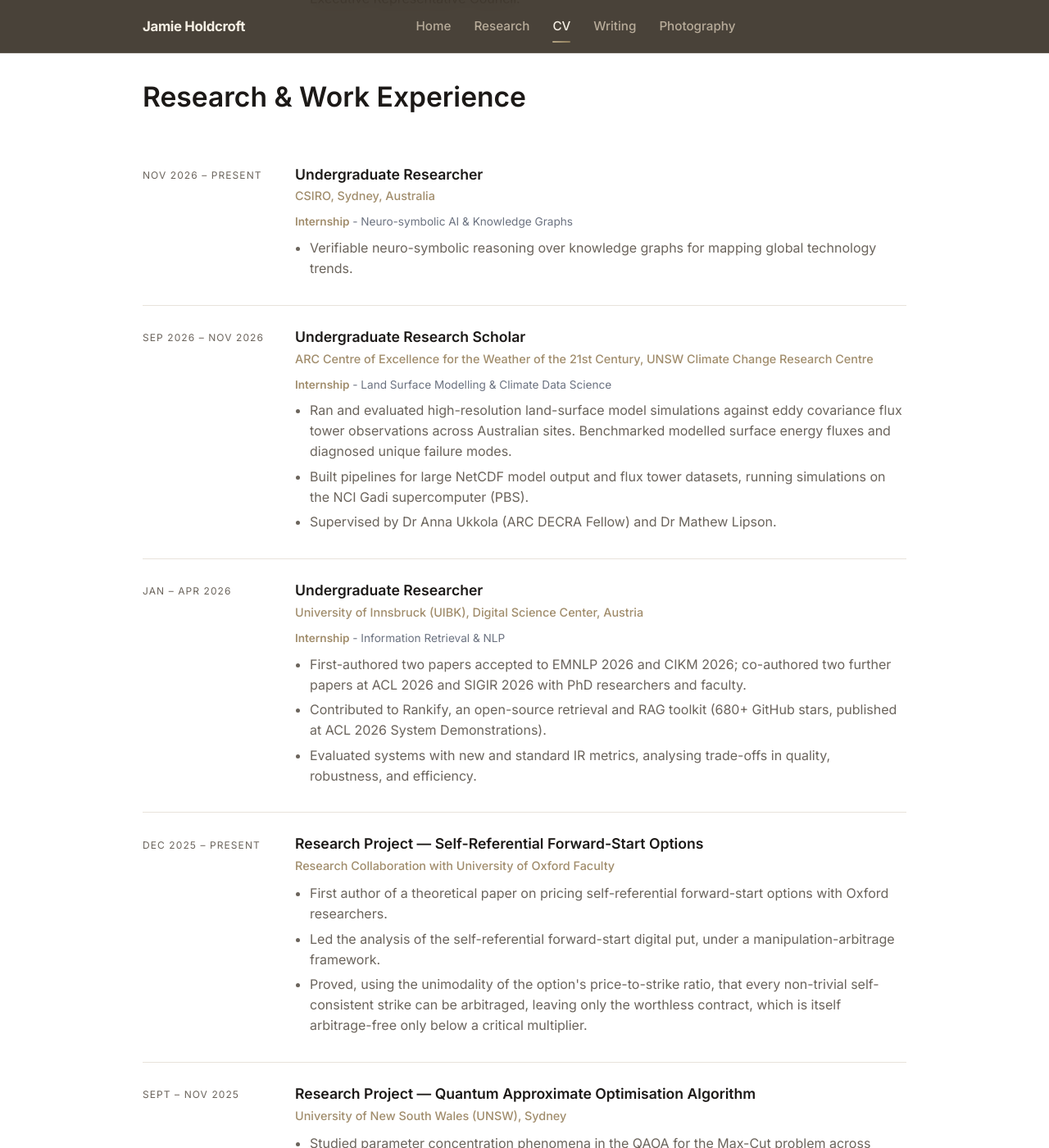
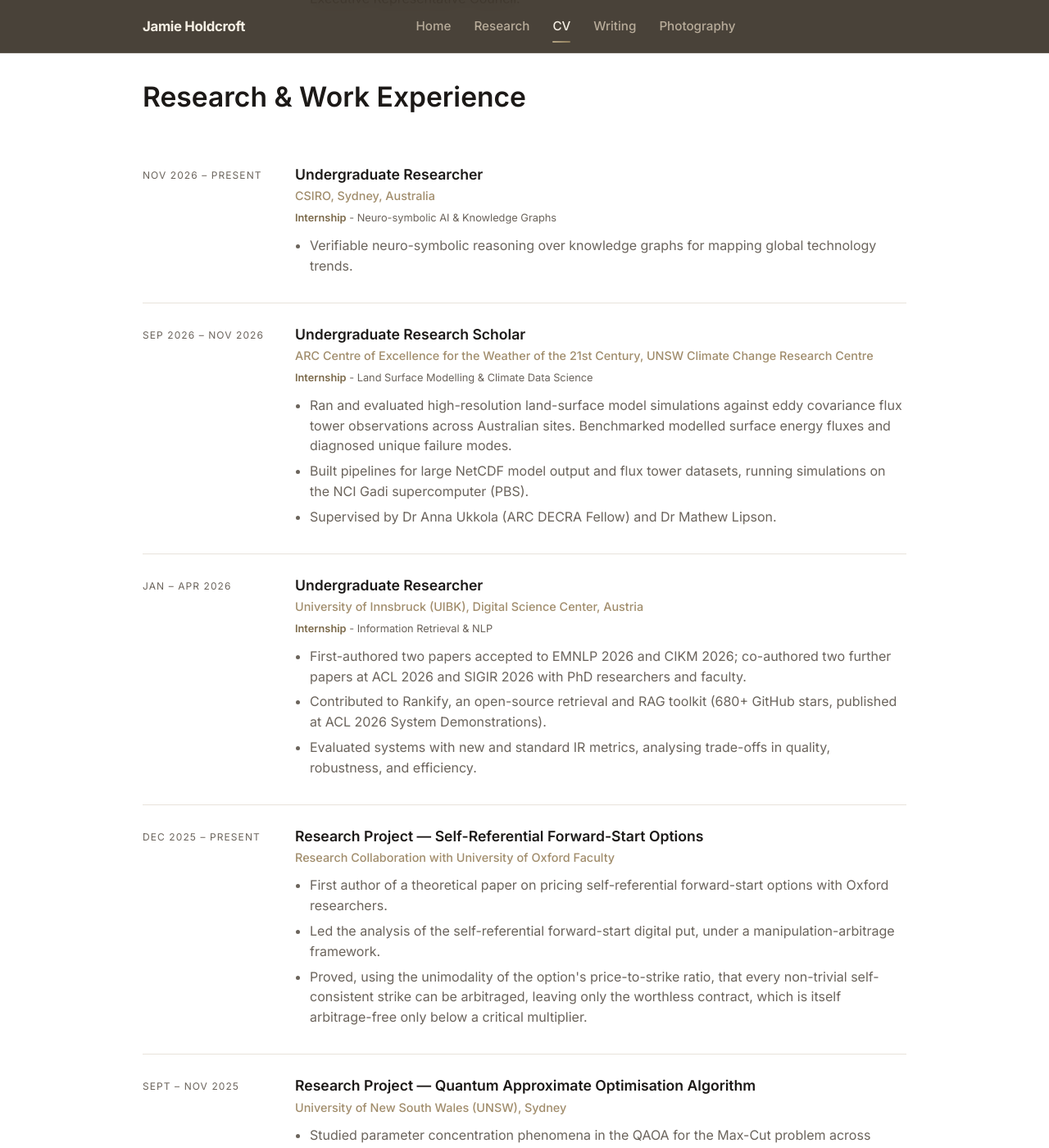
Before and after one commit to JamieHoldcroft/jamieholdcroft.github.io, a Jekyll site: the page built from cv.html, in a window 1280 px wide and 1400 px high, scrolled down 1062 px. Shown: the whole window at 82% size. Built offline with Jekyll 4.4.1, drawn with Linux system fonts in a browser that asks for light colours.

Commit message:
Refactor cv-meta styles for improved responsiveness

```diff
--- a/css/style.css
+++ b/css/style.css
@@ -727,12 +727,12 @@ article.prose.essay > p:first-of-type::first-letter {
   .gallery { column-count: 1; }
 }
 
-.cv-meta {
-  font-size: 0.85rem;
-  color: #6b7280;          /* muted grey for the field */
-  margin: 2px 0 8px;
+.cv-content .cv-meta {
+  font-size: 0.8rem;
+  color: var(--text-muted);
+  margin: -4px 0 10px;
 }
 .cv-type {
-  color: var(--accent, #2563eb);   /* your site's accent colour */
+  color: var(--accent-2);
   font-weight: 600;
 }
```
